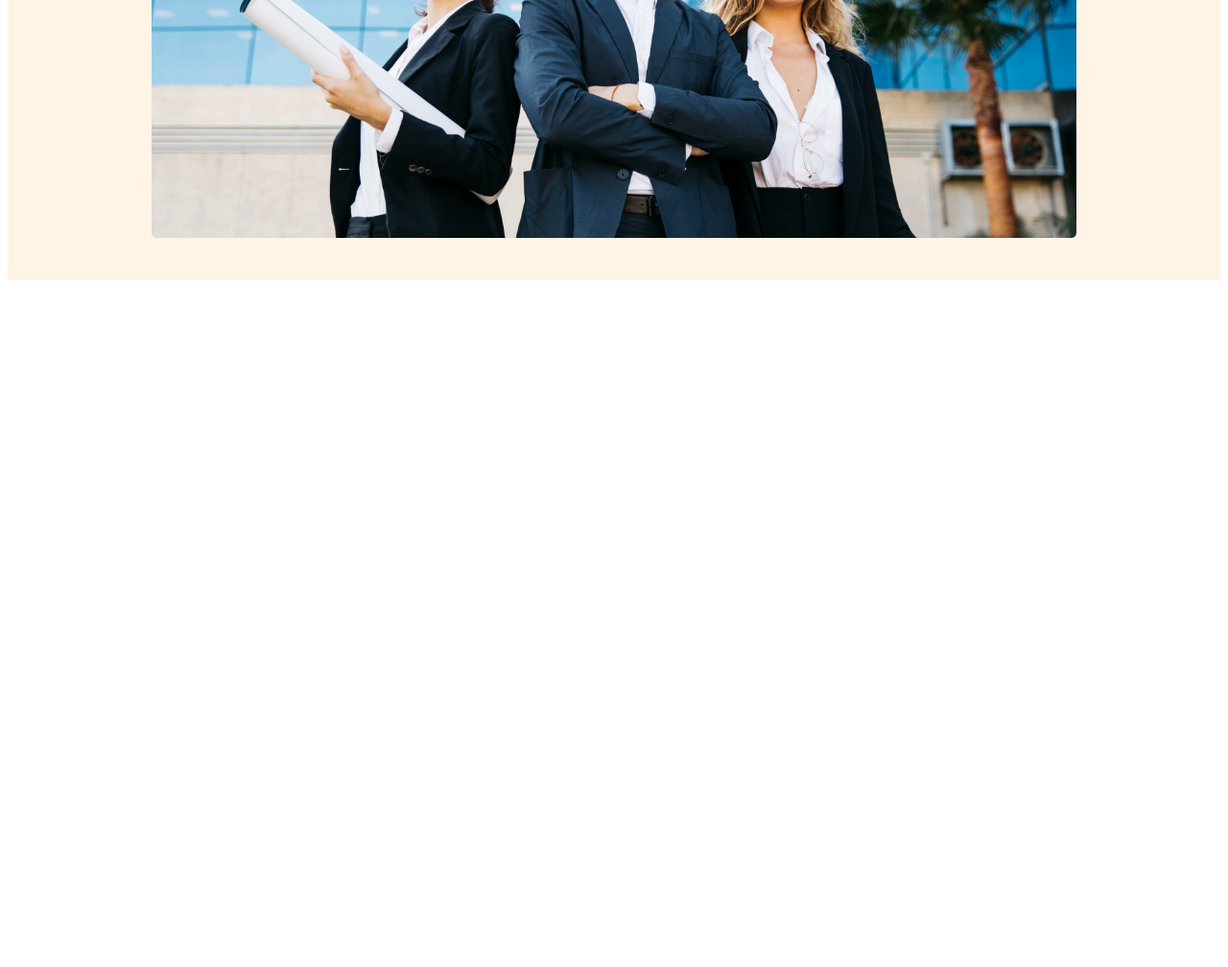
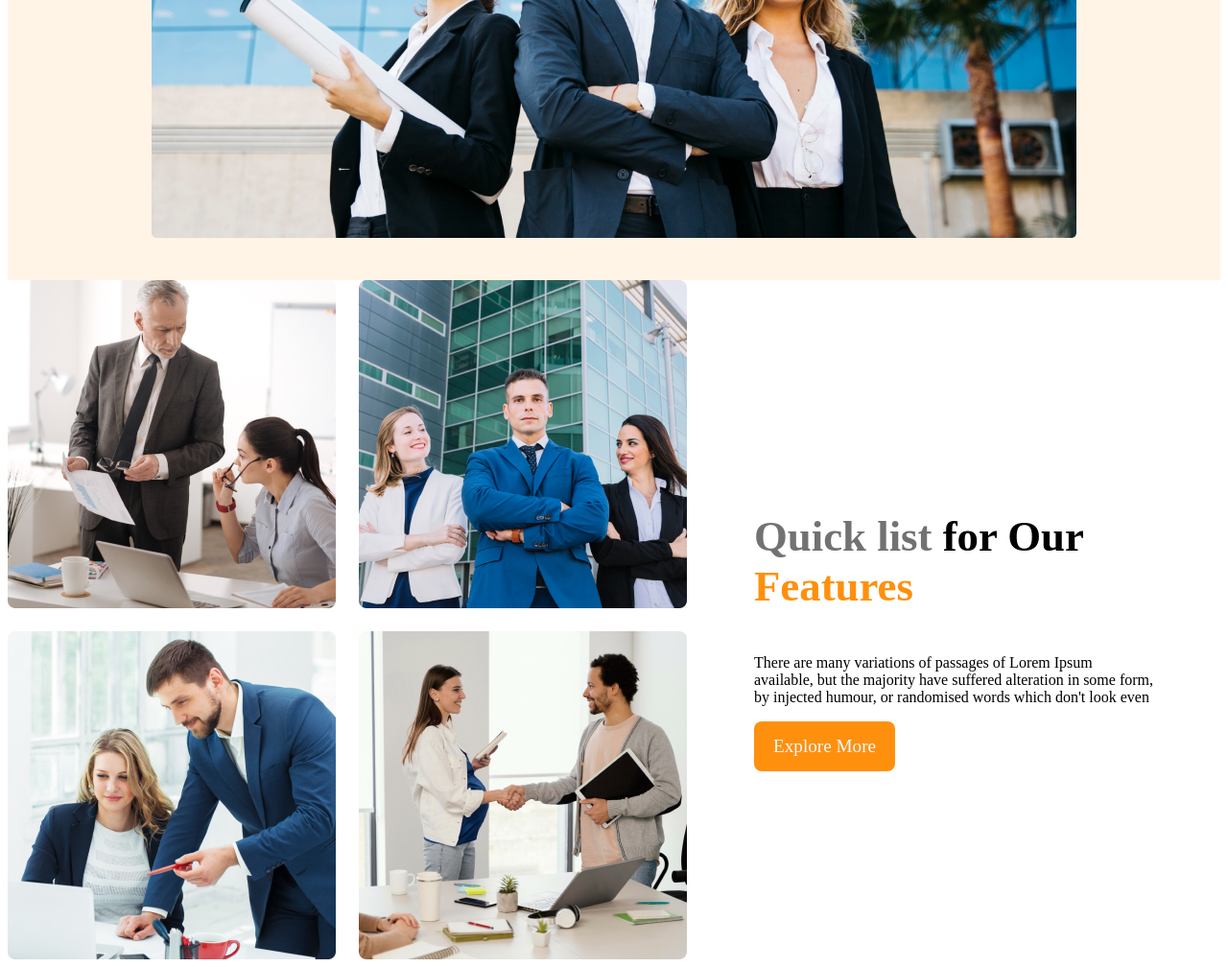
Before and after one commit to Fazla-Hasan/G3-Architect-Resources, a plain HTML site: page index.html in a window 1280 px wide. Shown: the part 693-1701 px from the top of the page at 96% size. Before the commit the page ends 993 px from the top, so only its background shows below. Drawn offline with Linux system fonts and the light colour scheme.

Commit message:
features content added

```diff
--- a/index.html
+++ b/index.html
@@ -27,8 +27,24 @@
             <img src="images/banner.png" alt="">
         </div>
     </header>
+    <!-- header section end -->
     <main>
+        <!-- teams section start  -->
+        <section class="team-container">
+            <div class="teams-img-container">
+                <img src="images/team1.png" alt="">
+                <img src="images/team2.png" alt="">
+                <img src="images/team3.png" alt="">
+                <img src="images/team4.png" alt="">
 
+            </div>
+            <div class="teams-content">
+                <h3 class="teams-title"><span class="quick-list">Quick list</span> <span>for Our</span> <span class="text-features">Features</span></h3>
+                <p class="teams-description">There are many variations of passages of Lorem Ipsum available, but the majority have suffered alteration in some form, by injected humour, or randomised words which don't look even</p>
+                <button class="btn-primary">Explore More</button>
+
+            </div>
+        </section>
     </main>
     <footer>
 
--- a/styles/architect.css
+++ b/styles/architect.css
@@ -72,7 +72,7 @@ nav li a{
     }
 }
 /* tablet and medium devices */
-@media screen and(min-width: 576px) (max-width: 960px) {
+@media screen and(min-width: 576px) and (max-width: 960px) {
     header{
         padding: 50px;
     }
@@ -80,3 +80,33 @@ nav li a{
         flex-direction: column;
     }
 }
+/* main styles */
+main{
+    max-width: 1340px;
+    margin: 0 auto;
+}
+/* teams styles */
+.team-container{
+    display: flex;
+    align-items: center;
+}
+.teams-img-container{
+    display: grid;
+    grid-template-columns: repeat(2, 1fr);
+    gap: 1.5rem;
+}
+.teams-content{
+    padding-right: 70px;
+    padding-left: 70px;
+}
+.teams-title{
+    font-size: 2.8rem;
+}
+.teams-title .quick-list{
+    color: #727272;
+    font-weight: 400px;
+}
+.teams-title .text-features{
+    color: #FF900E;
+    font-weight: 700;
+}
```
